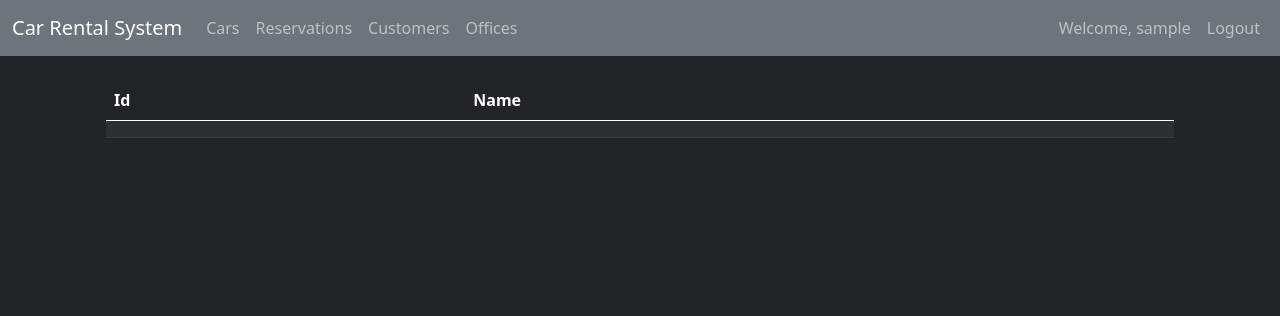
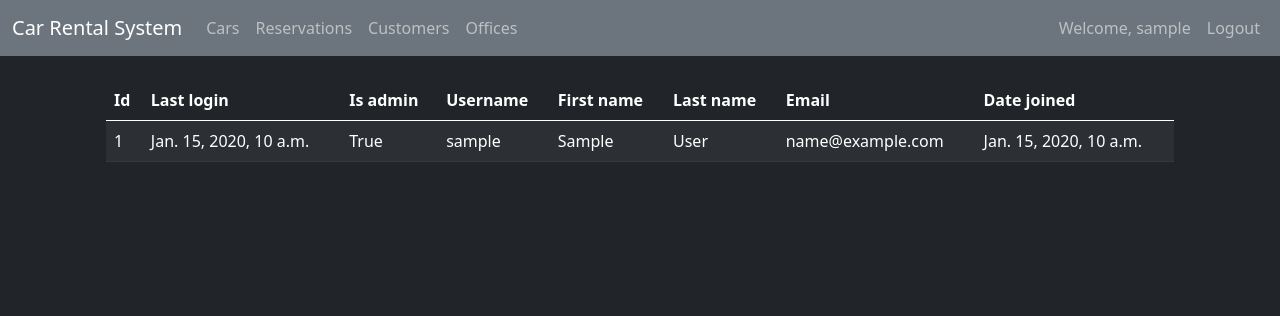
Before and after one commit to Youssef1313/Car-Rental-System, a Django app: page /customers/ in a window 1280 px wide. Shown: the top 316 px of the page. Run offline with Django 4.2, Linux system fonts and the light colour scheme; a user stored in the database is signed in; tables that the repository leaves empty hold one stand-in row (values such as "Sample post"); lists and menus that the app fills with data are empty.

Commit message:
Add car details page (#35)

```diff
--- a/project/company/models.py
+++ b/project/company/models.py
@@ -55,7 +55,7 @@ class Reservation(models.Model):
     return_date = models.DateTimeField(null=True)
     customer = models.ForeignKey(Customer, related_name='reservations', on_delete=models.RESTRICT)
     car = models.ForeignKey(Car, related_name='reservations', on_delete=models.SET_NULL, null=True)
-    payment = models.ForeignKey(Payment, related_name='reservation', on_delete=models.RESTRICT, null=True, unique=True)
+    payment = models.OneToOneField(Payment, related_name='reservation', on_delete=models.RESTRICT, null=True)
 
     def __str__(self):
         return self.id
--- a/project/company/views/car_views.py
+++ b/project/company/views/car_views.py
@@ -88,3 +88,8 @@ def add_car(request):
         )
         data.save()
     return redirect(cars)
+
+
+def details(request, plate_id):
+    car = Car.objects.get(pk=plate_id)
+    return render(request, "car_details.html", {'car': car, 'title': 'Car details'})
--- /dev/null
+++ b/project/company/views/customer_views.py
@@ -0,0 +1,26 @@
+from django.db.models import Q
+from django.http.response import HttpResponseForbidden
+from django.shortcuts import render
+from ..models import Customer
+
+
+def customers(request):
+    if not request.user.is_authenticated or not request.user.is_superuser:
+        return HttpResponseForbidden()
+
+    if 'customer_search' in request.GET:
+        val = request.GET['customer_search']
+
+        ##TODO Change this search attr. with the customer attr
+
+        # mult_search = Q(Q(plate_id__icontains=val)|
+        #                     Q(model__icontains=val)|
+        #                     Q(color__icontains=val)|
+        #                     Q(year__icontains=val)|
+        #                     Q(belong_office__office_name__icontains=val)|
+        #                     Q(belong_office__office_location__icontains=val))
+
+        # customers = Customer.objects.filter(mult_search)
+    else:
+        customers = Customer.objects.all()
+    return render(request, "customers.html", {"customers": customers, "title": "Customers"})
--- a/project/company/views/reservation_views.py
+++ b/project/company/views/reservation_views.py
@@ -1,31 +1,10 @@
 from django.db.models import Q
 from django.http.response import HttpResponseForbidden
 from django.shortcuts import render
-from ..models import Customer, Reservation
+from ..models import Reservation
 
 
-def customers(request):
-    if not request.user.is_authenticated or not request.user.is_superuser:
-        return HttpResponseForbidden()
-
-    if 'customer_search' in request.GET:
-        val = request.GET['customer_search']
-
-        ##TODO Change this search attr. with the customer attr
-
-        # mult_search = Q(Q(plate_id__icontains=val)|
-        #                     Q(model__icontains=val)|
-        #                     Q(color__icontains=val)|
-        #                     Q(year__icontains=val)|
-        #                     Q(belong_office__office_name__icontains=val)|
-        #                     Q(belong_office__office_location__icontains=val))
-
-        # customers = Customer.objects.filter(mult_search)
-    else:
-        customers = Customer.objects.all()
-    return render(request, "customers.html", {"customers": customers, "title": "Customers"})
-
-
+# TODO: This view is not yet used..
 def reservation_admin(request):
     if 'reservation_search' in request.GET:
         val = request.GET['reservation_search']
@@ -51,5 +30,5 @@ def reservations(request):
         reservations = Reservation.objects.all()
     else:
         # Try to test request.user.reservations and see if that works.
-        reservations = Reservation.objects.filter(pk=request.user.id)
+        reservations = request.user.reservations.all()
     return render(request, "reservations.html", {"reservations": reservations, "title": "Reservations"})
--- a/project/project/urls.py
+++ b/project/project/urls.py
@@ -16,13 +16,13 @@ Including another URLconf
 from django.contrib import admin
 from django.urls import path
 from . import views
-from company.views import auth_views, car_views, reservation_views
+from company.views import auth_views, car_views, customer_views, reservation_views
 
 
 urlpatterns = [
     path('', views.home, name="home"),
     path('admin/', admin.site.urls, name="admin"),
-    path('customers/', reservation_views.customers, name="customers"),
+    path('customers/', customer_views.customers, name="customers"),
     path('cars/', car_views.cars, name="cars"),
     path('reservations/', reservation_views.reservations, name="reservations"),
     # path('api/cars/', app_view.post_get),
@@ -33,4 +33,5 @@ urlpatterns = [
     path('reserve/', car_views.reserve_car, name="reserve_car"),
     path('cars/edit/<int:plate_id>', car_views.edit_car, name="edit_car"),
     path("cars/add/", car_views.add_car, name="add_car"),
+    path("cars/details/<int:plate_id>", car_views.details, name="car_details"),
 ]
--- a/project/templates/base.html
+++ b/project/templates/base.html
@@ -34,7 +34,7 @@
                     </li>
                     {% if user.is_superuser %}
                     <li class="nav-item">
-                        <a class="nav-link" href="#">Customers</a>
+                        <a class="nav-link" href="{% url 'customers' %}">Customers</a>
                     </li>
                     <li class="nav-item">
                         <a class="nav-link" href="#">Offices</a>
--- a/project/templates/customers.html
+++ b/project/templates/customers.html
@@ -4,20 +4,28 @@
     <thead>
         <tr>
             <th scope="col">Id</th>
-            <th scope="col">Name</th>
+            <th scope="col">Last login</th>
+            <th scope="col">Is admin</th>
+            <th scope="col">Username</th>
+            <th scope="col">First name</th>
+            <th scope="col">Last name</th>
+            <th scope="col">Email</th>
+            <th scope="col">Date joined</th>
         </tr>
     </thead>
     <tbody>
         {% for customer in customers %}
             <tr>
-                <td>
-                    {% comment %} <a href="{% url 'customers:detail' customer.id %}">{{ customer.id }}</a> {% endcomment %}
-                    <a href="#">{{ customer.personal_id }}</a>
-                </td>
-                <td>{{ customer.name }}</td>
+                <td>{{ customer.id }}</td>
+                <td>{{ customer.last_login }}</td>
+                <td>{{ customer.is_superuser }}</td>
+                <td>{{ customer.username }}</td>
+                <td>{{ customer.first_name }}</td>
+                <td>{{ customer.last_name }}</td>
+                <td>{{ customer.email }}</td>
+                <td>{{ customer.date_joined }}</td>
             </tr>
         {% endfor %}
-
     </tbody>
 </table>
 {% endblock %}
--- a/project/templates/reservations.html
+++ b/project/templates/reservations.html
@@ -23,7 +23,7 @@
                 {% if reservation.car is None %}
                 <td>None</td>
                 {% else %}
-                    <td>{{ reservation.car.plate_id }}</td>
+                    <td><a href="{% url 'car_details' plate_id=reservation.car.plate_id %}">{{ reservation.car.plate_id }}</a></td>
                 {% endif %}
                 {% if reservation.payment is None %}
                     <td>None</td>
```
Also changed, not shown: project/templates/car_details.html (added, +16 -0 lines), project/templates/cars.html (+9 -9 lines), project/company/migrations/0006_alter_reservation_payment.py (added).
